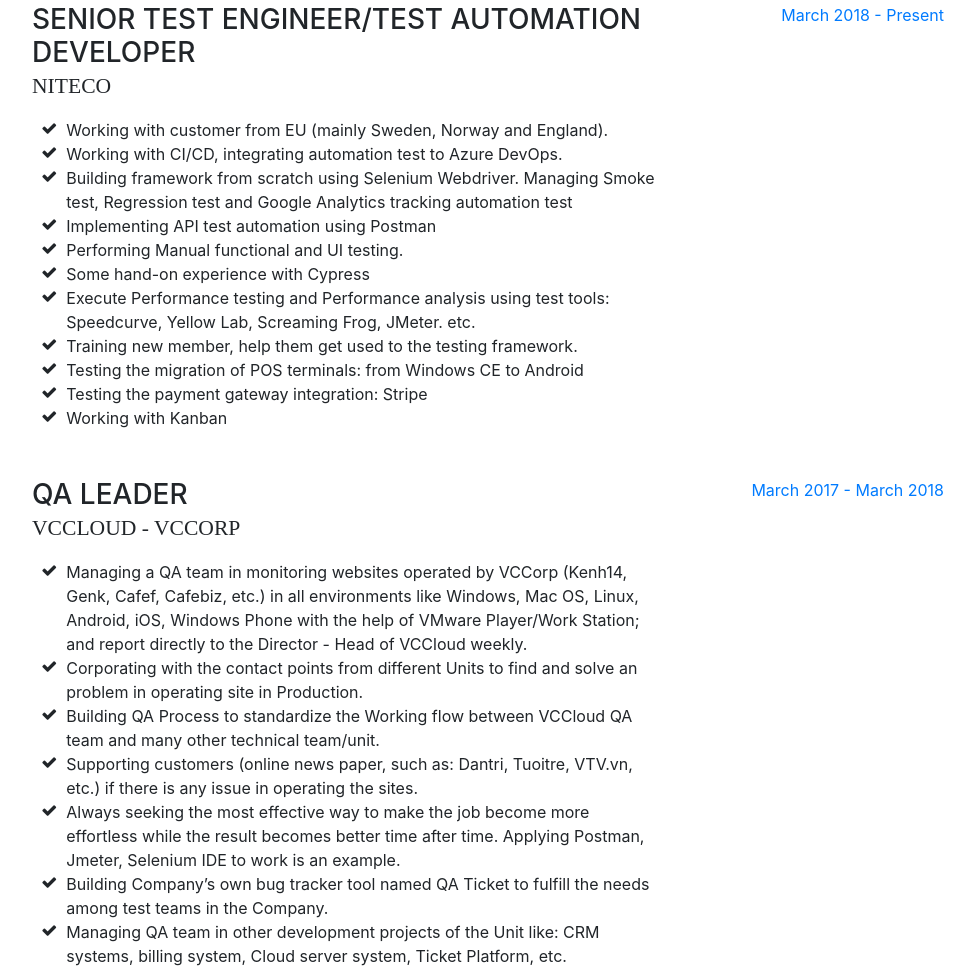
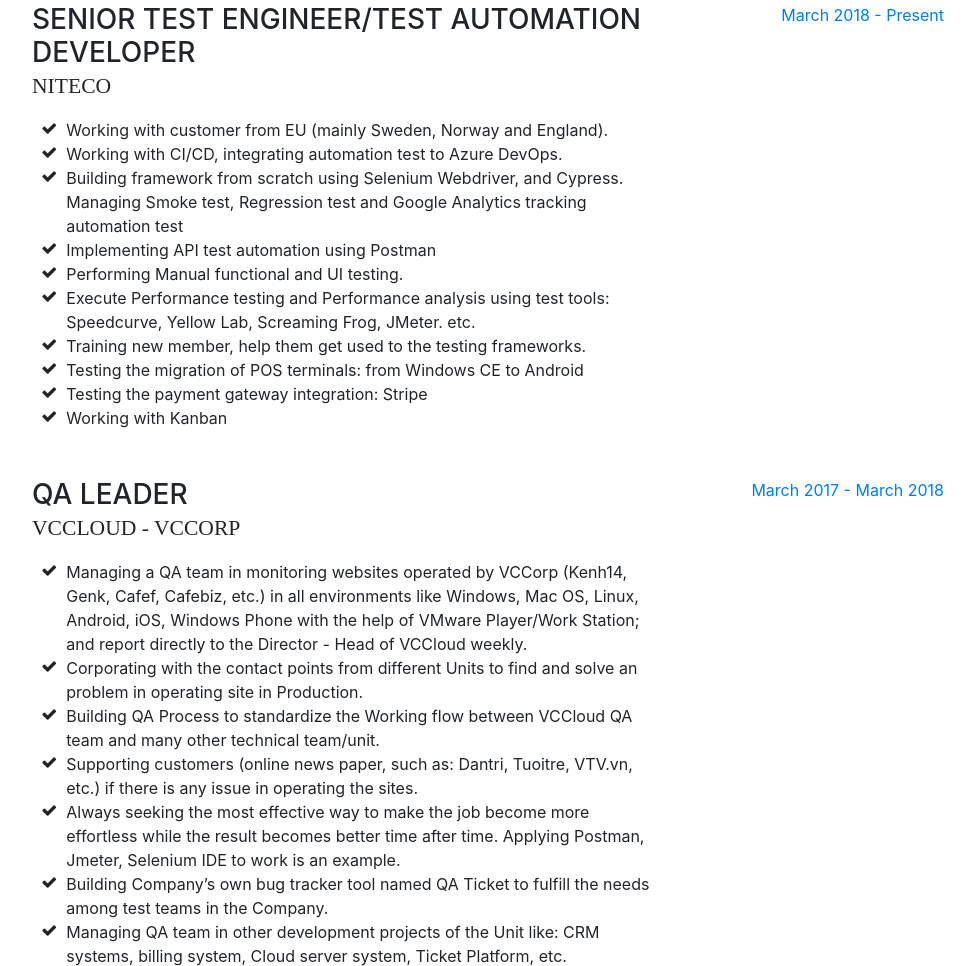
Before and after one commit to hailee0710/resume, a website with bundled scripts: page index.html in a window 1280 px wide. Shown: the part 1732-2698 px from the top of the page, without its empty margins (288-1262 px from the left). Built offline with nearby package versions, Linux system fonts and the light colour scheme; a web font is replaced by a local one.

Commit message:
Update index.html

```diff
--- a/index.html
+++ b/index.html
@@ -223,12 +223,11 @@
             <li>
 		<i class="fa-li fa fa-check"></i>Working with customer from EU (mainly Sweden, Norway and England).</li>
 	<li><i class="fa-li fa fa-check"></i>Working with CI/CD, integrating automation test to Azure DevOps.</li>
-		      <li><i class="fa-li fa fa-check"></i>Building framework from scratch using Selenium Webdriver. Managing Smoke test, Regression test and Google Analytics tracking automation test</li>
+		      <li><i class="fa-li fa fa-check"></i>Building framework from scratch using Selenium Webdriver, and Cypress. Managing Smoke test, Regression test and Google Analytics tracking automation test</li>
 		      <li><i class="fa-li fa fa-check"></i>Implementing API test automation using Postman</li>
             <li><i class="fa-li fa fa-check"></i>Performing Manual functional and UI testing.</li>
-		      <li><i class="fa-li fa fa-check"></i>Some hand-on experience with Cypress</li>
 		<li><i class="fa-li fa fa-check"></i>Execute Performance testing and Performance analysis using test tools: Speedcurve, Yellow Lab, Screaming Frog, JMeter. etc.</li>
-       <li><i class="fa-li fa fa-check"></i>Training new member, help them get used to the testing framework.</li>
+       <li><i class="fa-li fa fa-check"></i>Training new member, help them get used to the testing frameworks.</li>
 		      <li><i class="fa-li fa fa-check"></i>Testing the migration of POS terminals: from Windows CE to Android</li>
 		      <li><i class="fa-li fa fa-check"></i>Testing the payment gateway integration: Stripe</li>
 		<li><i class="fa-li fa fa-check"></i>Working with Kanban</li>
```
